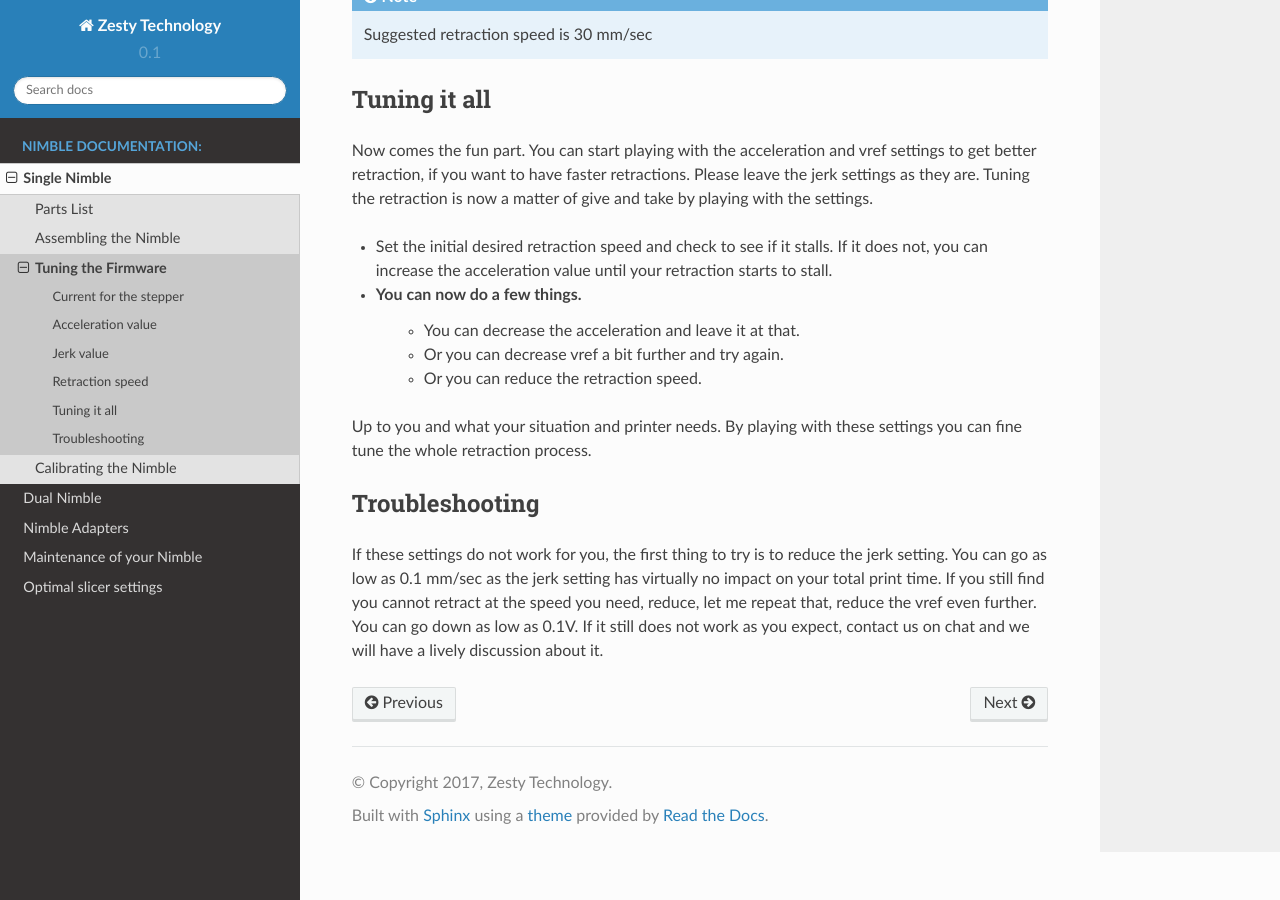
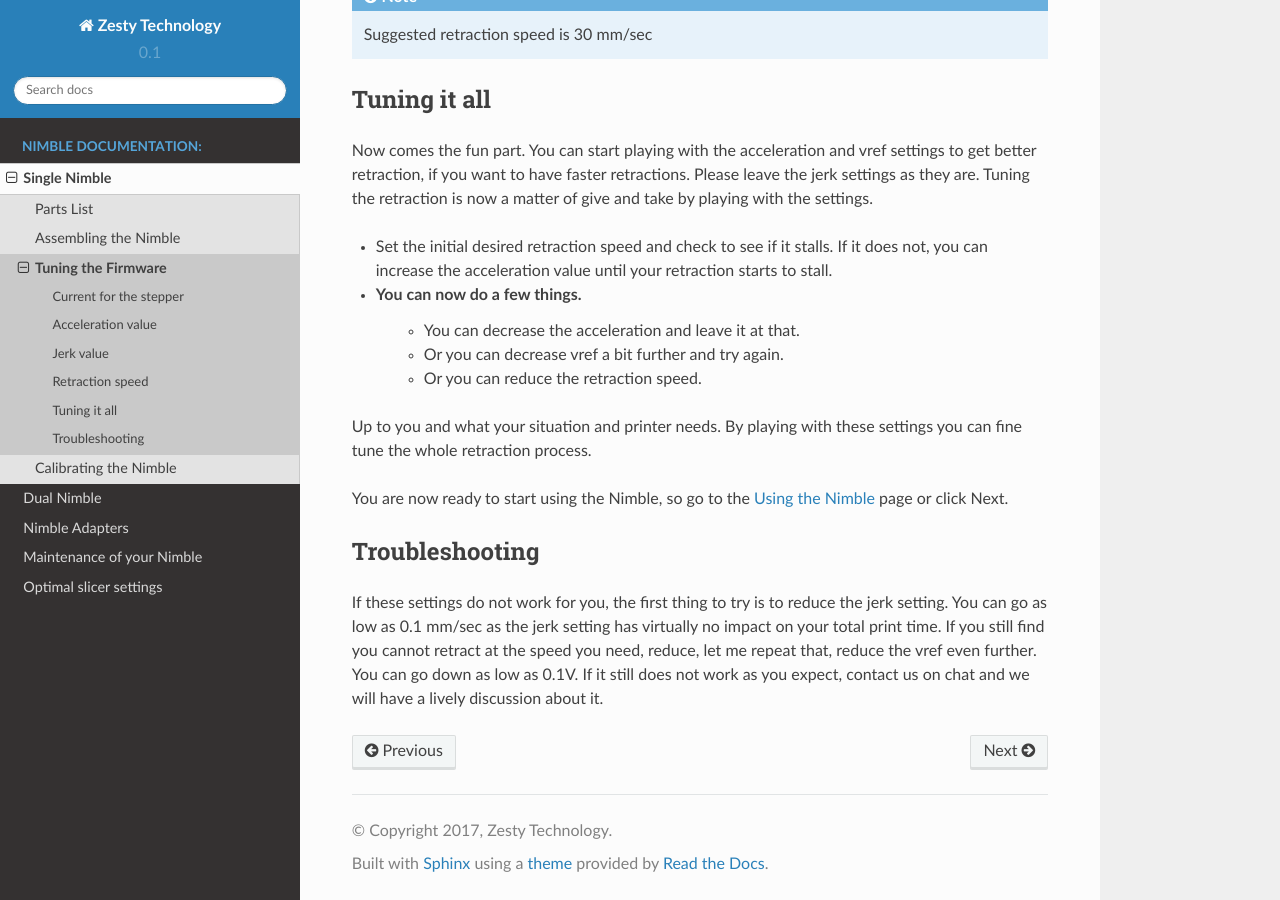
Before and after one commit to ZestyTechnology/zesty-docs, a Sphinx documentation site: the page built from docs/nimble_single/tuning.rst, in a window 1280 px wide and 900 px high, scrolled down 1502 px. Built offline with Sphinx 7.4.7 and the Read the Docs theme 2.0.0, drawn with Linux system fonts in a browser that asks for light colours; pages that are not in the unit, such as notebooks, are missing from menus.

Commit message:
Update tuning.rst

```diff
--- a/docs/nimble_single/tuning.rst
+++ b/docs/nimble_single/tuning.rst
@@ -52,6 +52,8 @@ Now comes the fun part. You can start playing with the acceleration and vref set
 
 Up to you and what your situation and printer needs. By playing with these settings you can fine tune the whole retraction process.
 
+You are now ready to start using the Nimble, so go to the :doc:`Using the Nimble<./using>` page or click Next.
+
 Troubleshooting
 ---------------
 If these settings do not work for you, the first thing to try is to reduce the jerk setting. You can go as low as 0.1 mm/sec as the jerk setting has virtually no impact on your total print time. If you still find you cannot retract at the speed you need, reduce, let me repeat that, reduce the vref even further. You can go down as low as 0.1V. If it still does not work as you expect, contact us on chat and we will have a lively discussion about it.
```
